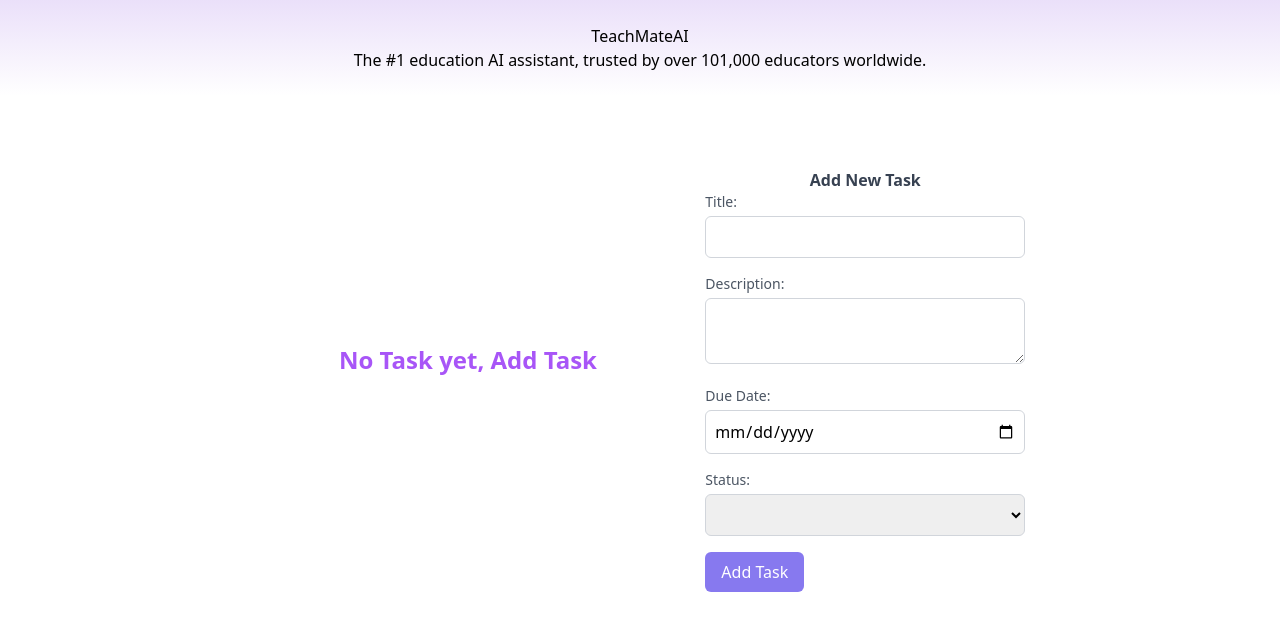
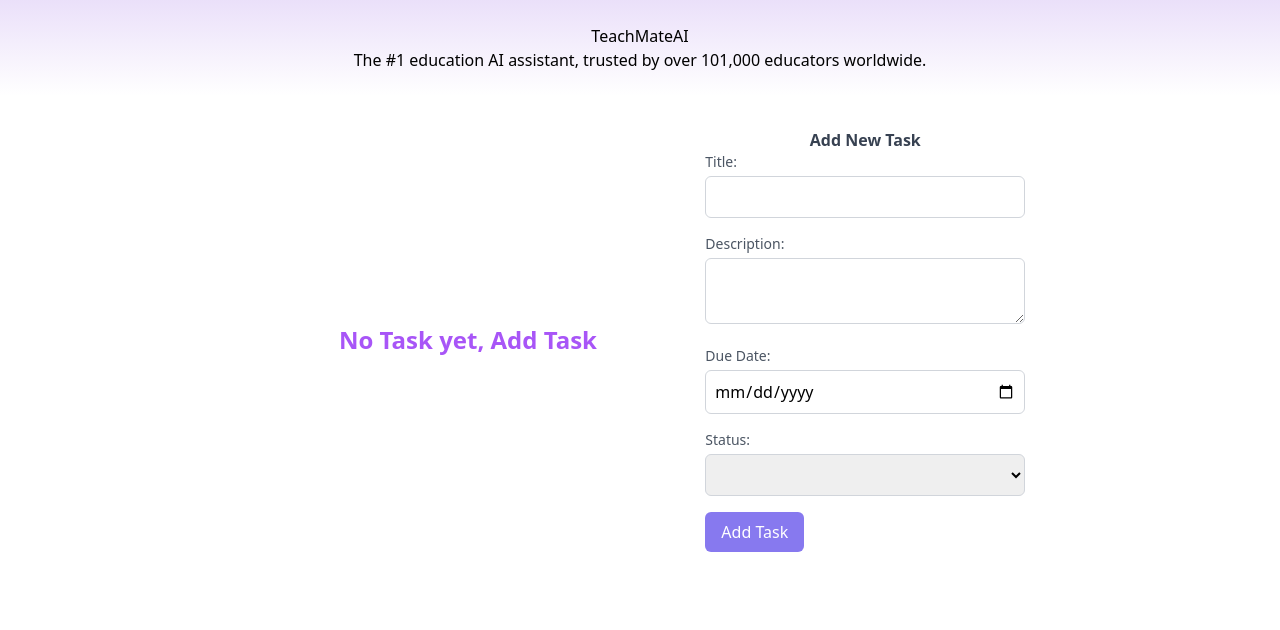
Before and after one commit to TNuel/LearnlyApp, a Vue app: page / in a window 1280 px wide. Shown: the top 630 px of the page. Built offline with nearby package versions, Linux system fonts and the light colour scheme.

Commit message:
redesign mobile screen

```diff
--- a/src/App.vue
+++ b/src/App.vue
@@ -11,7 +11,7 @@
       Add Task
     </button>
   </div>
-  <div class="flex mx-auto w-full space-x-6 md:w-2/3 mt-8 justify-center">
+  <div class="flex mx-auto w-full space-x-6 lg:w-2/3 mt-8 justify-center">
     <div v-if="tasks.length > 0" class="w-full md:w-1/2">
       <div
         class="flex justify-center text-center items-center mx-auto w-full text-2xl font-bold text-purple-500"
--- a/src/components/utility/Modal.vue
+++ b/src/components/utility/Modal.vue
@@ -73,7 +73,7 @@
       </form>
     </div>
 </div>
-<div class="w-80 hidden md:block mt-10">
+<div class="w-80 hidden md:block">
     <h1 class="font-bold text-center text-gray-700">Add New Task</h1>
   <form @submit.prevent="submitForm">
     <div class="mb-4">
```
